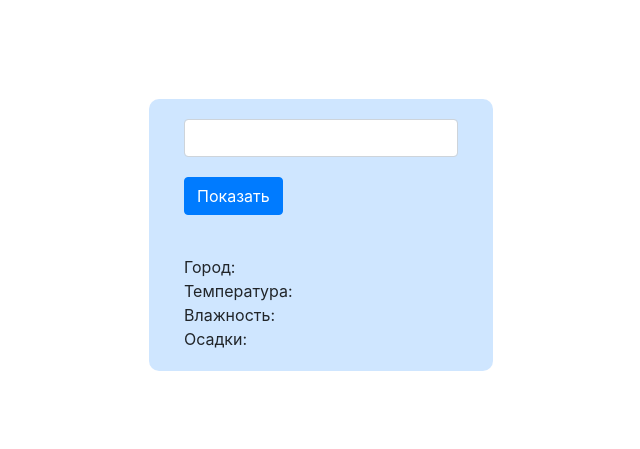
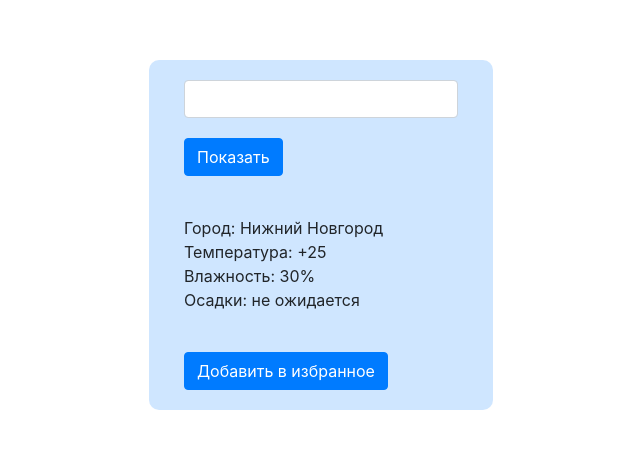
Before and after one commit to tumadash/lessons-otus, a React app in the folder react-app/: page / in a window 1280 px wide. Shown: the part 165-614 px from the top of the page, without its empty margins (319-959 px from the left). Built offline with nearby package versions, Linux system fonts and the light colour scheme.

Commit message:
Homework react-2

```diff
--- a/react-app/src/app/components/Button.tsx
+++ b/react-app/src/app/components/Button.tsx
@@ -1,12 +1,13 @@
 import * as React from "react";
 
 export interface ButtonProps {
-    submit: () => void
+    submit: () => void,
+    title: string
 }
 
 
-export class Button extends React.Component<ButtonProps,{}> {
+export class Button extends React.Component<ButtonProps, {}> {
     render() {
-        return <button className="btn btn-primary" onClick={this.props.submit}>Показать</button>
+        return <button className="btn btn-primary" onClick={this.props.submit}>{this.props.title}</button>
     }
 }
--- /dev/null
+++ b/react-app/src/app/components/ListFavourites.tsx
@@ -0,0 +1,18 @@
+import * as React from "react";
+
+export interface ListFavouritesProps {
+    list: []
+}
+
+export class ListFavourites extends React.Component<ListFavouritesProps, {}> {
+    render() {
+        return <ul className="list-group">
+            {Object.entries(this.props.list).map(([key, value]) => this.renderInformation(key, value))}
+        </ul>
+    }
+    renderInformation(key:string, value:string) {
+        return (
+            <li className="list-group-item" key={key}>{value}</li>
+        );
+    }
+}
--- a/react-app/src/app/containers/App.tsx
+++ b/react-app/src/app/containers/App.tsx
@@ -2,6 +2,7 @@ import * as React from "react";
 import {Input} from "../components/Input";
 import {Button} from "../components/Button";
 import {Panel} from "../components/Panel";
+import {ListFavourites} from "../components/ListFavourites";
 
 interface IProps {
 }
@@ -9,7 +10,8 @@ interface IProps {
 interface IState {
     city: string,
     city1: string,
-    weather: any
+    weather: any,
+    listFavourites: any
 }
 
 export class App extends React.Component<IProps, IState> {
@@ -18,8 +20,17 @@ export class App extends React.Component<IProps, IState> {
         this.state = {
             city: '',
             city1: '',
-            weather: {}
+            weather: {},
+            listFavourites: []
         };
+    }
+
+    componentDidMount() {
+        this.setState({
+            city: 'Нижний Новгород',
+            city1: 'Нижний Новгород',
+            weather: {temperature: '+25', humidity: '30%', precipitation: 'не ожидается'}
+        })
     }
 
     render() {
@@ -28,13 +39,16 @@ export class App extends React.Component<IProps, IState> {
                 <div className="col-12">
                     <div className="row">
                         <div className="col  align-self-center"><Input
-                            handleInputChange={this.handleInputChange.bind(this)}/><Button submit={this.show.bind(this)}/>
+                            handleInputChange={this.handleInputChange.bind(this)}/><Button submit={this.show.bind(this)}
+                                                                                           title={"Показать"}/>
                         </div>
                     </div>
                     <div className="row">
                         <div className="col  align-self-center"><Panel info={this.state.weather}
                                                                        city={this.state.city}/></div>
                     </div>
+                    <Button submit={this.addToFavourites.bind(this)} title={"Добавить в избранное"}/>
+                    <ListFavourites list={this.state.listFavourites}/>
                 </div>
             </div>
         </div>
@@ -49,4 +63,12 @@ export class App extends React.Component<IProps, IState> {
         this.setState({'city': this.state.city1});
     }
 
+    addToFavourites() {
+        let listFavourites = this.state.listFavourites;
+        if (!listFavourites.includes(this.state.city1)) {
+            listFavourites.push(this.state.city1);
+        }
+        this.setState({'listFavourites': listFavourites});
+    }
+
 }
```
